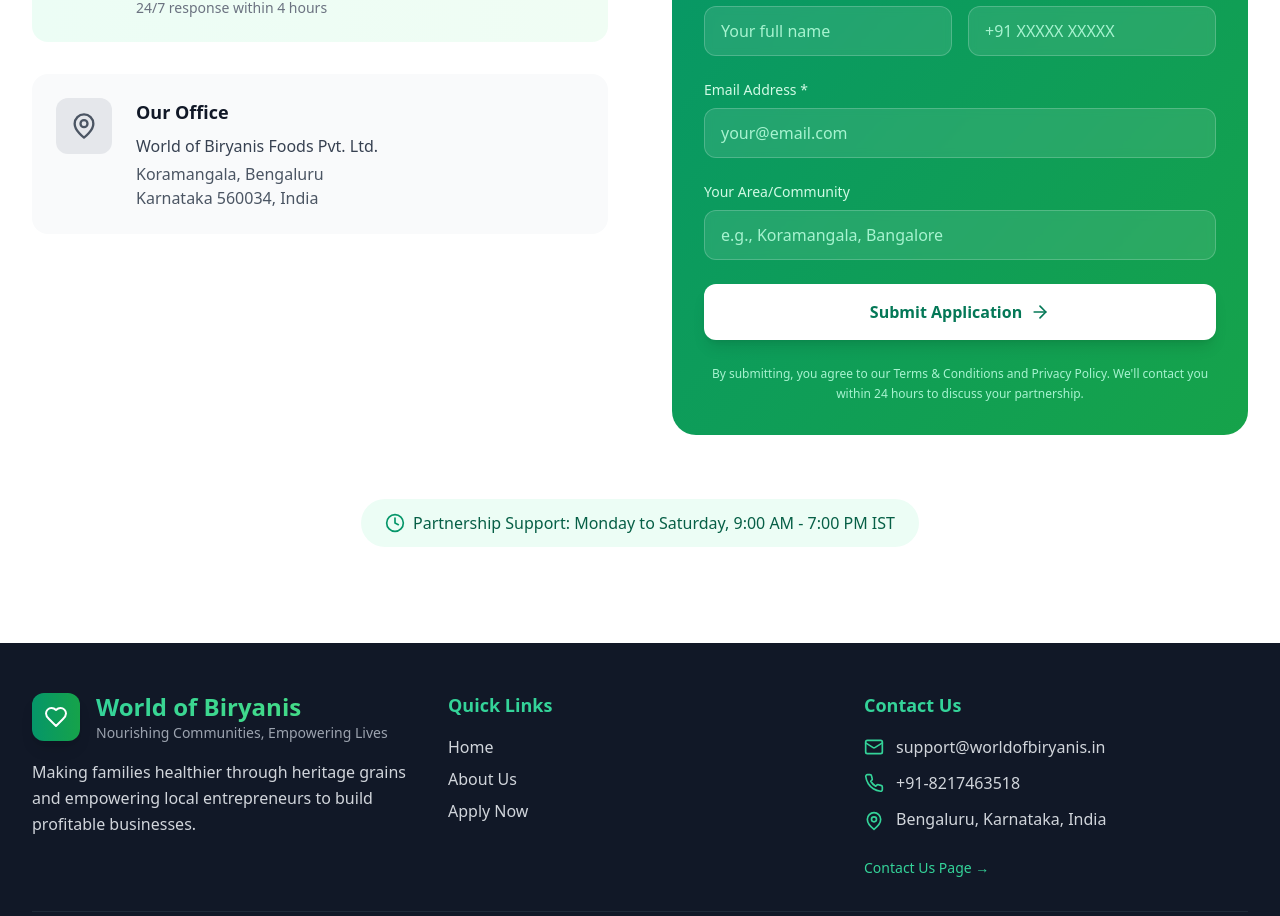
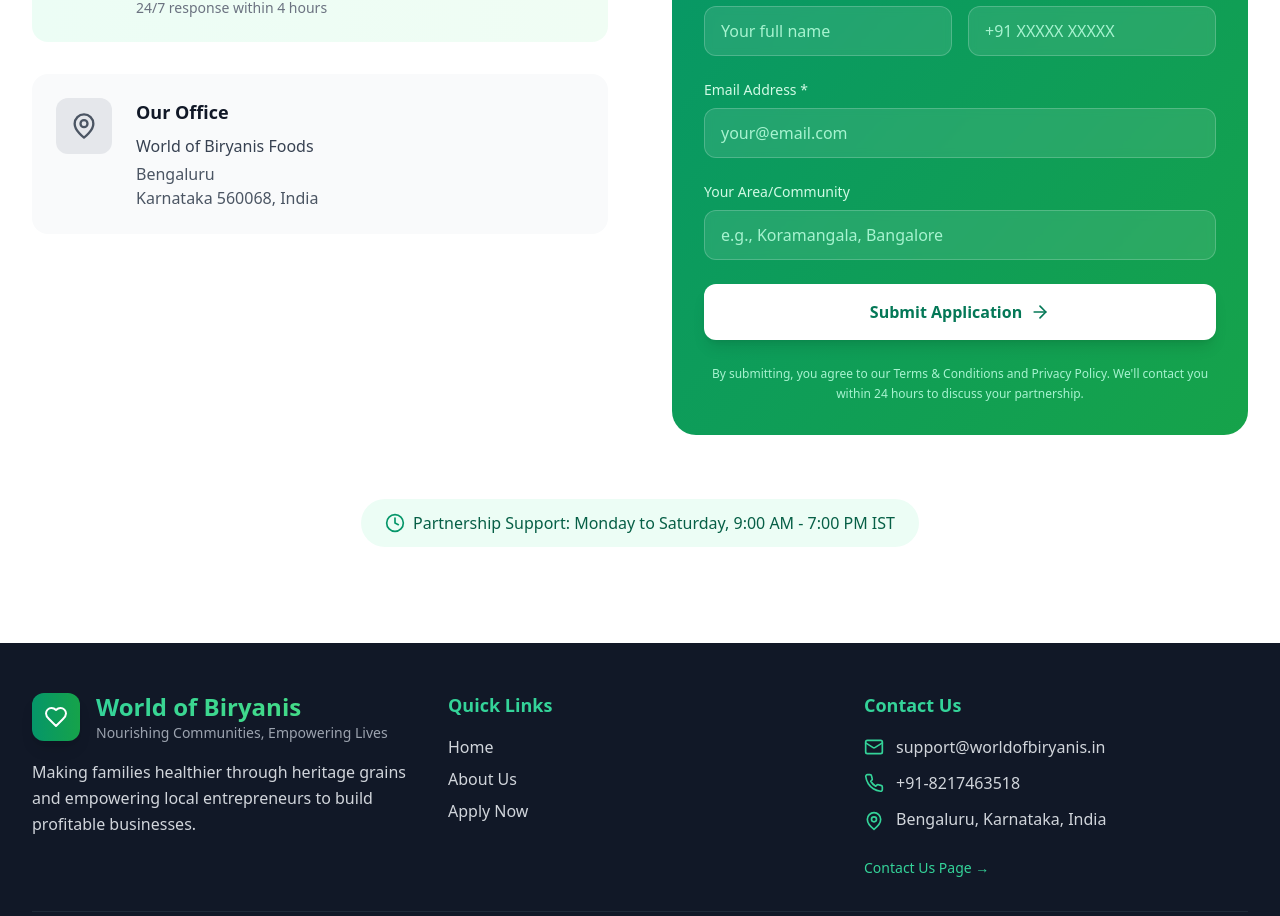
Before and after one commit to mycolabs/WorldofBiryanis, a React (Vite) app: page / in a window 1280 px wide. Shown: the part 2947-3863 px from the top of the page. Built offline with nearby package versions, Linux system fonts and the light colour scheme; no server answers.

Commit message:
Update ContactSection.tsx

```diff
--- a/src/components/ContactSection.tsx
+++ b/src/components/ContactSection.tsx
@@ -121,9 +121,9 @@ const ContactSection = () => {
                 </div>
                 <div>
                   <h4 className="font-bold text-gray-900 text-lg mb-2">Our Office</h4>
-                  <p className="text-gray-700 mb-1">World of Biryanis Foods Pvt. Ltd.</p>
-                  <p className="text-gray-600">Koramangala, Bengaluru</p>
-                  <p className="text-gray-600">Karnataka 560034, India</p>
+                  <p className="text-gray-700 mb-1">World of Biryanis Foods</p>
+                  <p className="text-gray-600">Bengaluru</p>
+                  <p className="text-gray-600">Karnataka 560068, India</p>
                 </div>
               </div>
             </div>
```
